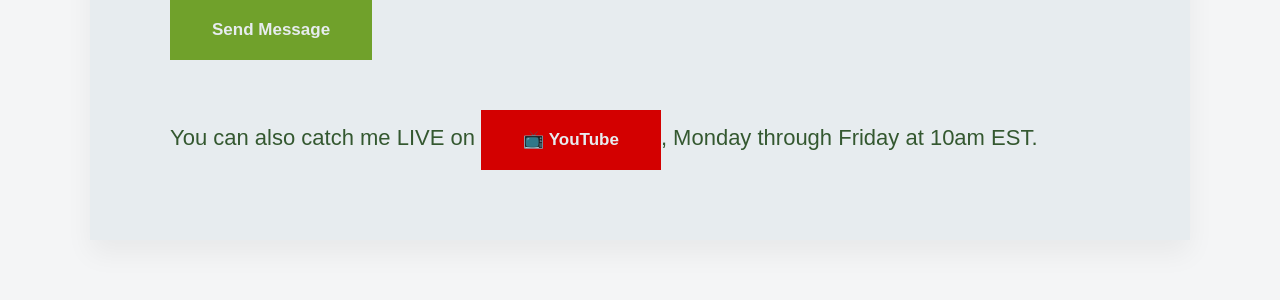
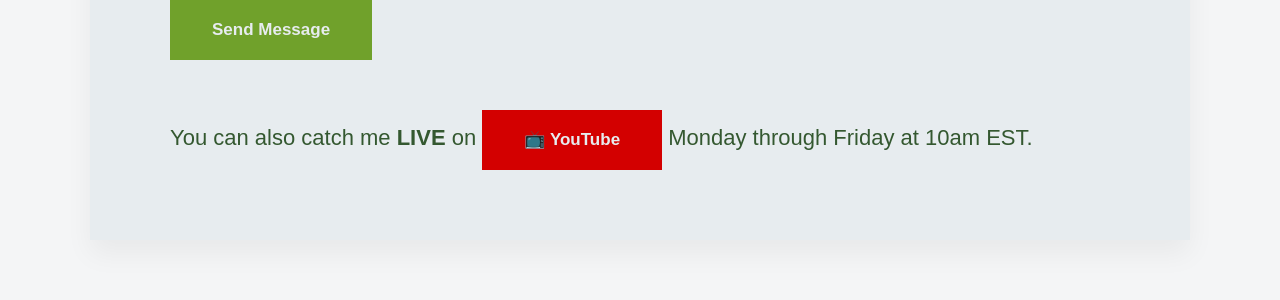
Before and after one commit to halfd0rk/halfd0rk.github.io, a Jekyll site: the page built from _pages/contact.md, in a window 1280 px wide. Shown: the part 1194-1494 px from the top of the page. Built offline with Jekyll 4.4.1, drawn with Linux system fonts in a browser that asks for light colours; nearby versions of some CDN libraries; some web fonts are replaced.

```diff
--- a/_pages/contact.md
+++ b/_pages/contact.md
@@ -9,4 +9,4 @@ featured_image: /images/demo/contact.jpg
 
 {% include contact-form.html %}
 
- You can also catch me LIVE on <a href="https://www.youtube.com/@halfd0rk?sub_confirmation=1" class="button button--youtube">📺 YouTube</a>, Monday through Friday at 10am EST.
+ You can also catch me <b>LIVE</b> on <a href="https://www.youtube.com/@halfd0rk?sub_confirmation=1" class="button button--youtube">📺 YouTube</a> Monday through Friday at 10am EST.
```
Also changed, not shown: _projects/Unity Animations.md (+3 -2 lines).
